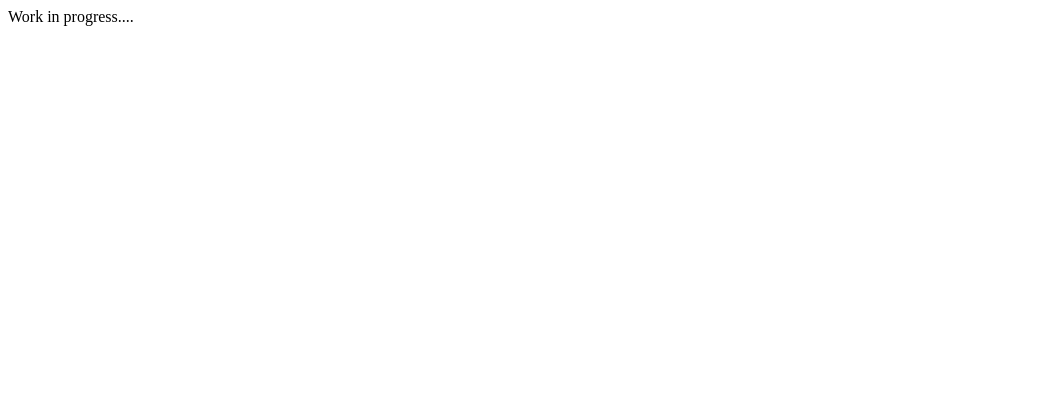
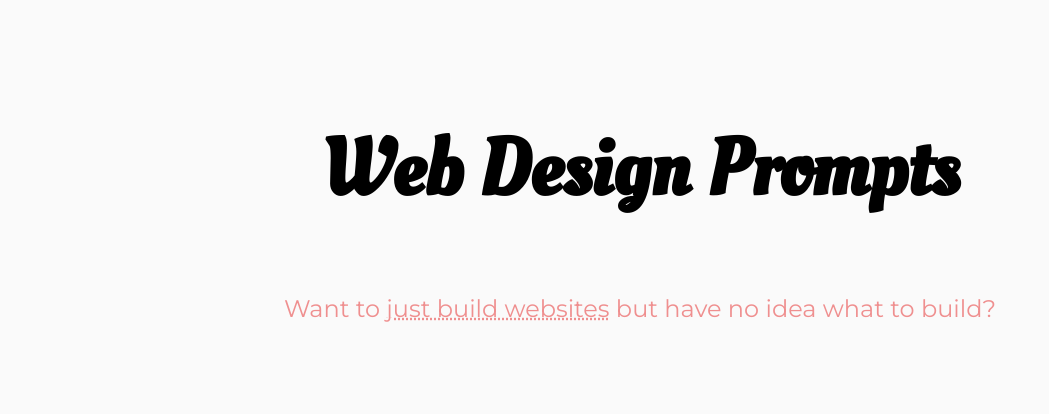
Before and after one commit to timothyjellison/webdesignprompts, a Gatsby site: page / in a window 1280 px wide. Shown: the whole page, without its empty margins (0-1049 px from the left). Built offline with nearby package versions, Linux system fonts and the light colour scheme; Gatsby itself is replaced by a stand-in of ours.

Commit message:
Add basic styles, create Hero component, write some copy

```diff
--- /dev/null
+++ b/src/components/Hero/Hero.css
@@ -0,0 +1,25 @@
+@import url('https://fonts.googleapis.com/css?family=Montserrat|Oleo+Script');
+
+.hero {
+  padding: 3em;
+  text-align: center;
+}
+
+@media screen and (min-width: 600px) {
+  .hero {
+    padding: 4em;
+  }
+}
+
+.title {
+  font-family: 'Oleo Script', serif;
+  font-size: 5em;
+  line-height: 1.1;
+  margin-bottom: 1em;
+}
+
+.subtitle {
+  color: hsl(0, 75%, 75%);
+  font-family: 'Montserrat', sans-serif;
+  font-size: 1.5em;
+}
--- /dev/null
+++ b/src/components/Hero/Hero.js
@@ -0,0 +1,16 @@
+import React, {PureComponent} from 'react';
+import {Browser} from 'react-kawaii';
+import './Hero.css';
+
+class Hero extends PureComponent {
+  render() {
+    return (
+      <header className="hero">
+        <h1 className="title">Web Design Prompts</h1>
+        <p className="subtitle">Want to <a href="http://justbuildwebsites.com/" target="_blank">just build websites</a> but have no idea what to build?</p>
+      </header>
+    );
+  }
+}
+
+export default Hero;
--- /dev/null
+++ b/src/pages/index.css
@@ -0,0 +1,12 @@
+body {
+  background-color: #fafafa;
+}
+
+a,
+a:link,
+a:visited,
+a:hover,
+a:active {
+  color: inherit;
+  text-decoration-style: dotted;
+}
--- a/src/pages/index.js
+++ b/src/pages/index.js
@@ -1,3 +1,11 @@
 import React from "react"
+import Hero from '../components/Hero/Hero';
+import './index.css';
 
-export default () => <div>Work in progress....</div>
+export default () => {
+  return (
+    <div>
+      <Hero />
+    </div>
+  );
+}
--- /dev/null
+++ b/src/pages/reset.css
@@ -0,0 +1,48 @@
+/* http://meyerweb.com/eric/tools/css/reset/
+   v2.0 | 20110126
+   License: none (public domain)
+*/
+
+html, body, div, span, applet, object, iframe,
+h1, h2, h3, h4, h5, h6, p, blockquote, pre,
+a, abbr, acronym, address, big, cite, code,
+del, dfn, em, img, ins, kbd, q, s, samp,
+small, strike, strong, sub, sup, tt, var,
+b, u, i, center,
+dl, dt, dd, ol, ul, li,
+fieldset, form, label, legend,
+table, caption, tbody, tfoot, thead, tr, th, td,
+article, aside, canvas, details, embed,
+figure, figcaption, footer, header, hgroup,
+menu, nav, output, ruby, section, summary,
+time, mark, audio, video {
+	margin: 0;
+	padding: 0;
+	border: 0;
+	font-size: 100%;
+	font: inherit;
+	vertical-align: baseline;
+}
+/* HTML5 display-role reset for older browsers */
+article, aside, details, figcaption, figure,
+footer, header, hgroup, menu, nav, section {
+	display: block;
+}
+body {
+	line-height: 1;
+}
+ol, ul {
+	list-style: none;
+}
+blockquote, q {
+	quotes: none;
+}
+blockquote:before, blockquote:after,
+q:before, q:after {
+	content: '';
+	content: none;
+}
+table {
+	border-collapse: collapse;
+	border-spacing: 0;
+}
```
